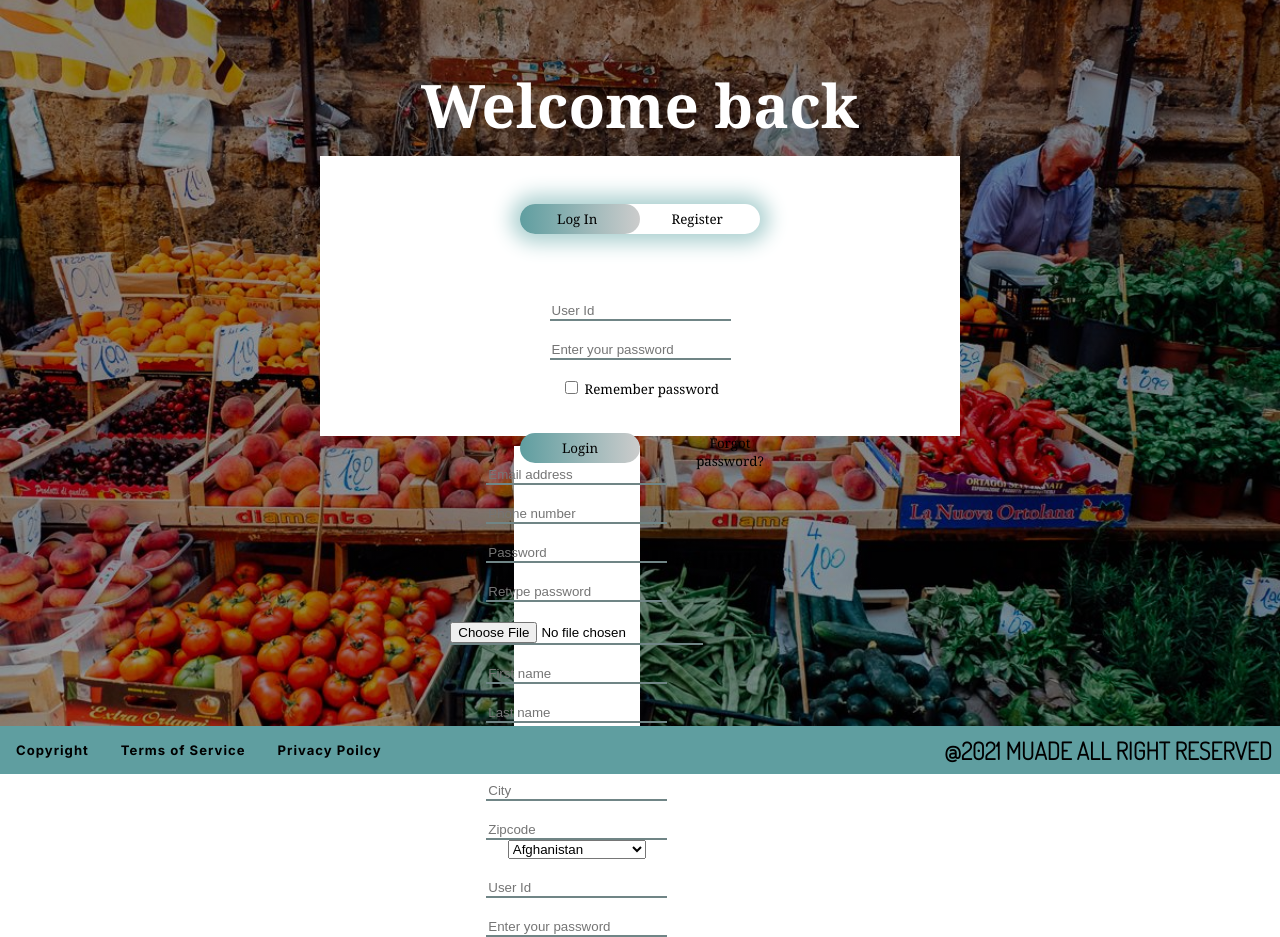
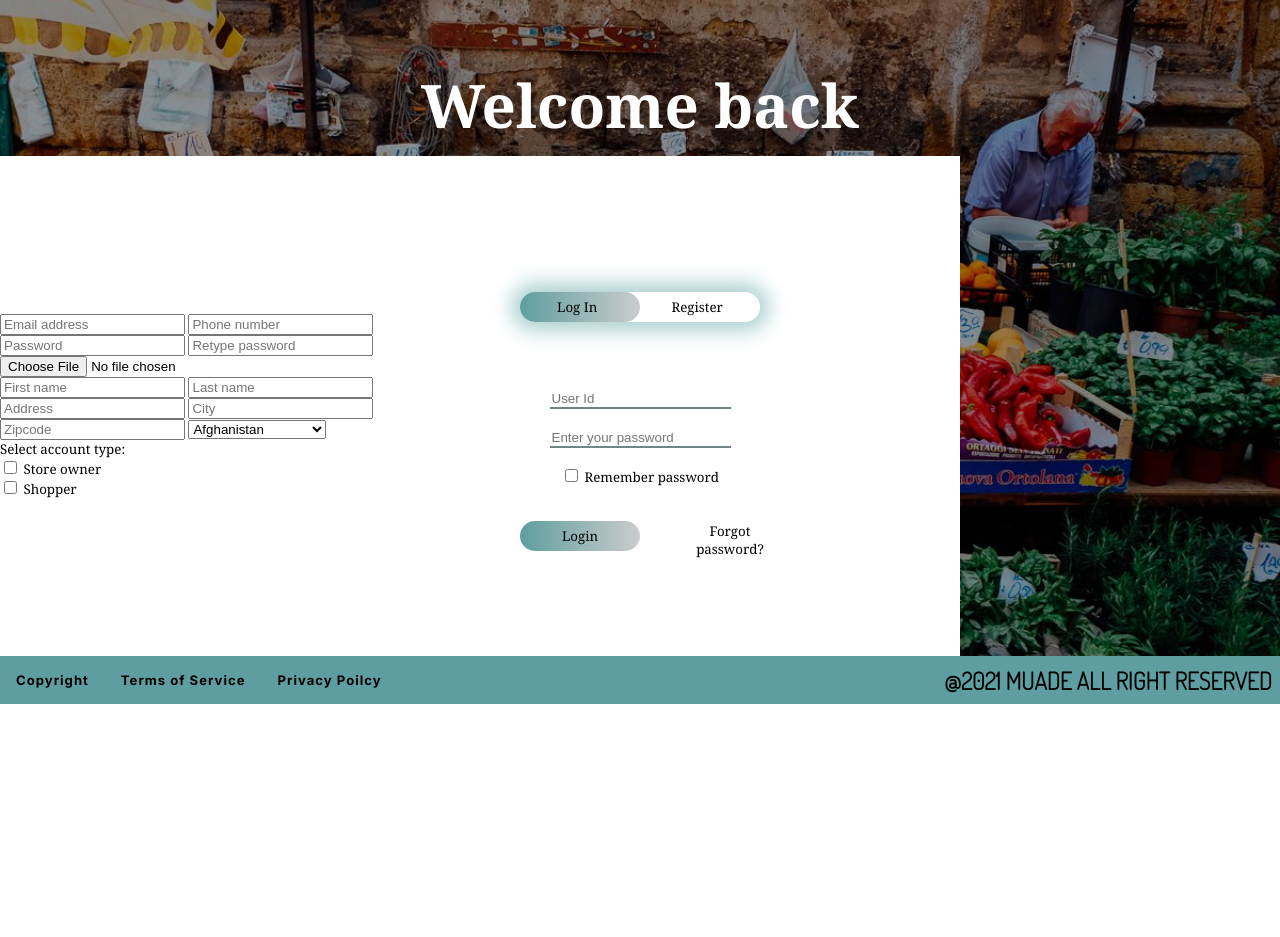
Before and after one commit to nhatquan0312/Web_Programming, a PHP site: page /myaccount.html in a window 1280 px wide. Shown: the part 48-985 px from the top of the page. After the commit the page ends 752 px from the top, so only its background shows below. Run offline with PHP 8.4, Linux system fonts and the light colour scheme; some libraries are stand-ins or nearby versions.

Commit message:
myaccount

```diff
--- a/myaccount.css
+++ b/myaccount.css
@@ -20,7 +20,7 @@ main .background-image {
     position: relative;
 }
 
-main .background-image .login-form
+main .background-image .myaccount
 {
     position: relative;
     min-width: 390px;
@@ -49,7 +49,7 @@ h2
 
 }
 
-main .background-image .login-form form {
+main .background-image .myaccount {
     flex-wrap: wrap;
     margin-top: 10px;
     width: 50%;
@@ -58,7 +58,7 @@ main .background-image .login-form form {
 
 }
 
-main .background-image .login-form form .buttonBox
+main .background-image .myaccount .buttonBox
 {   position: relative;
     display: flex;
     justify-content: space-around;
@@ -70,7 +70,7 @@ main .background-image .login-form form .buttonBox
 
 
 }
-main .background-image .login-form form .buttonBox .switcher
+main .background-image .myaccount .buttonBox .switcher
 {
 background:linear-gradient(to right, cadetblue, #ccc );
 position: absolute;
@@ -82,7 +82,7 @@ left: 0;
 cursor: pointer;
 }
 
-main .background-image .login-form form .buttonBox .toggle
+main .background-image .myaccount .buttonBox .toggle
 {   position: relative;
     cursor: pointer;
     border:0;
@@ -94,7 +94,7 @@ main .background-image .login-form form .buttonBox .toggle
     font-family: Georgia, 'Times New Roman', Times, serif;
 }
 
-main .background-image .login-form .login-button
+main .background-image .myaccount .login-button
 {
     position: relative;
     display: flex;
@@ -106,7 +106,7 @@ main .background-image .login-form .login-button
 
 }
 
-main .background-image .login-form form .login-button button {
+main .background-image .myaccount .login-button button {
     background-color: cadetblue ;
     background: transparent;
     position: absolute;
@@ -121,7 +121,7 @@ main .background-image .login-form form .login-button button {
     background: linear-gradient(to right, cadetblue, #ccc );
     font-family: Georgia, 'Times New Roman', Times, serif;
 }
-main .background-image .login-form form .login-button .checkbox span {
+main .background-image .myaccount .login-button .checkbox span {
     position: relative;
     height: 30px;
     width: 140px;
@@ -131,26 +131,26 @@ main .background-image .login-form form .login-button .checkbox span {
 
 
 }
-main .background-image .login-form form .login-button .btn
+main .background-image .myaccount .login-button .btn
 {
     display: flex;
     justify-content: space-around;
     align-items: center;
 
 }
-main .background-image .login-form form .login-button .btn #forgot-btn{
+main .background-image .myaccount .login-button .btn #forgot-btn{
     position: relative;
     left: 30px;
     background: none !important;
     outline:none;
 }
 
-main .background-image .login-form form .login-button .checkbox
+main .background-image .myaccount .login-button .checkbox
 {
     display: inline-block;
 }
 
-main .background-image .login-form form .inputBox.w40 input{
+main .background-image .myaccount .inputBox.w40 input{
 
     top: 30px;
 
@@ -162,10 +162,35 @@ main .background-image .login-form form .inputBox.w40 input{
 
 }
 
-main .background-image .login-form form .inputBox.w40 {
+main .background-image .myaccount .inputBox.w40 {
     position: relative;
     display: flex;
     justify-content: space-around;
     align-items: center;
     flex-direction: column;
 }
+
+main .background-image .register-form form {
+    position: absolute;
+    width: 390px;
+    margin: auto;
+    margin-bottom: auto;
+    bottom: 0;
+    display: flex;
+    flex-direction: column;
+    justify-content: space-around;
+    align-items: center;
+    min-height: 500px;
+    background-color: white;
+}
+main .background-image .register-form form .inputBox.w20 {
+    position: relative;
+    text-wrap: wrap;
+    justify-content: space-around;
+    align-items: center;
+    flex-direction: column;
+
+}
+main .background-image .register-form form .inputBox.w20 input {
+    margin:
+}
--- a/myaccount.html
+++ b/myaccount.html
@@ -40,8 +40,8 @@
     <main>
     <div class="background-image">
         <h2>Welcome back</h2>
-        <div class="login-form">
-            <form>
+        <div >
+            <form id="login-form" class="myaccount">
             <div class="buttonBox">
                 <div class="switcher"></div>
                 <button type="button" class="toggle">Log In</button>
@@ -61,12 +61,13 @@
                         <button type="button"  class="toggle" id="submit-btn"> Login</button>
                         <button type="button" class="toggle" id="forgot-btn">Forgot password?</button>
 
-                </div>
+                    </div>
             </div>
+        </div>
         </form>
         <div class="register-form">
             <form>
-                <div class="inputBox w40">
+                <div class="inputBox w20">
 
                     <input type="text" name=""  placeholder="Email address" required>
                      <input type="text" name="" placeholder="Phone number"  required>
@@ -78,7 +79,7 @@
                      <input type="text" name="" placeholder="Address"  required>
                      <input type="text" name=""  placeholder="City" required>
                      <input type="text" name="" placeholder="Zipcode"  required>
-                     <select name="City" >
+                     <select name="City" placeholder="Country">
                          <option value="AF">Afghanistan</option>
                          <option value="BE">Belgium</option>
                          <option
@@ -106,15 +107,21 @@
                          <option value="WF">Wallis and Futuna</option>
                          <option value="YE">Yemen</option>
                          <option value="ZM">Zambia</option>
+                     </select>
+                     <div class="checkbox">
+                         <span>Select account type:</span><br>
+                     <input type="checkbox" >
+                    <span> Store owner</span><br>
+                    <input type="checkbox" >
+                    <span> Shopper</span>
+                </div>
 
-                     </select>
-                     <input type="text" name=""  placeholder="User Id" required>
-                     <input type="text" name="" placeholder="Enter your password"  required>
-                 </div>
+
+
             </form>
         </div>
 
-        </div>
+
     </div>
     </main>
    </body>
```
